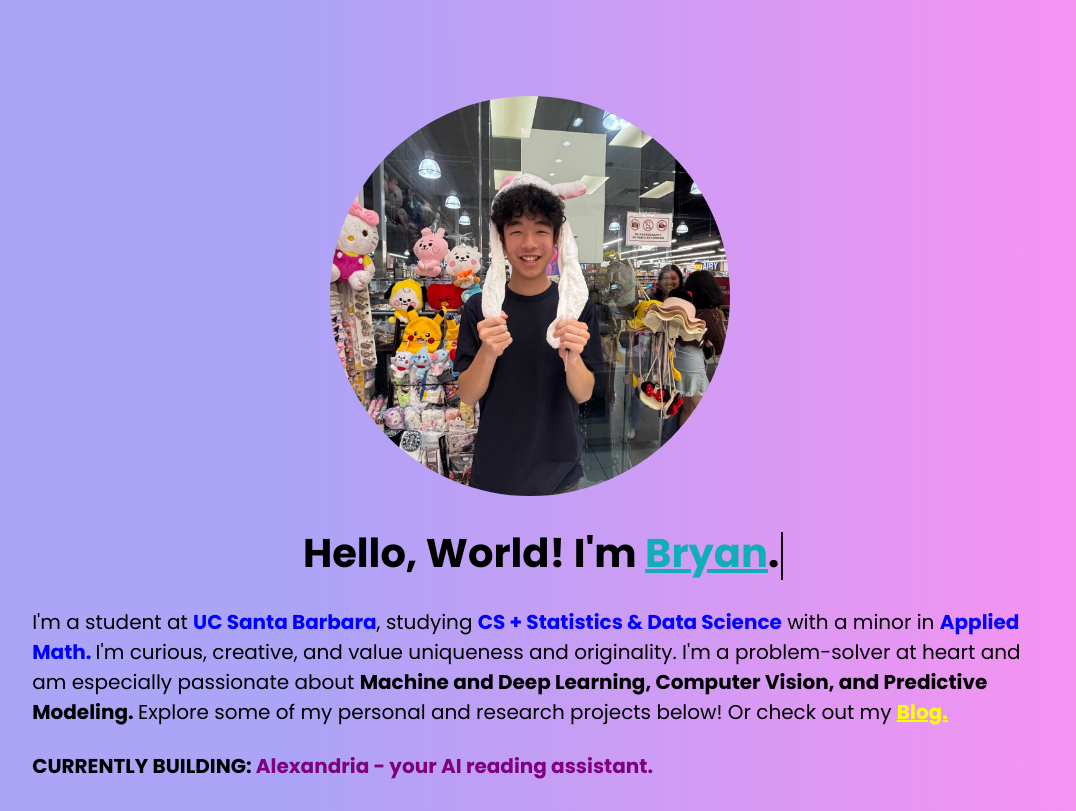
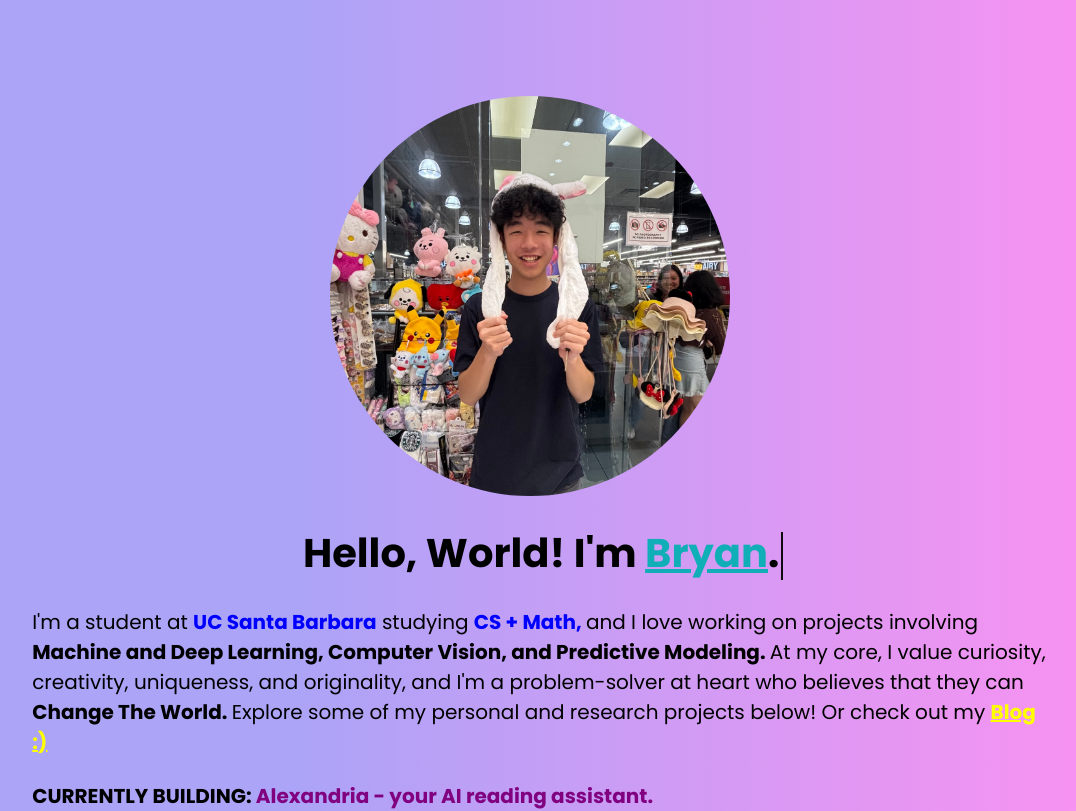
Before and after one commit to zixihong/old-portfolio, a Next.js app: page / in a window 1280 px wide. Shown: the top 811 px of the page, without its empty margins (110-1186 px from the left). Built offline with nearby package versions, Linux system fonts and the light colour scheme.

Commit message:
new build 12/2/24 2.0

```diff
--- a/src/app/page.js
+++ b/src/app/page.js
@@ -22,10 +22,10 @@ export default function Home() {
           <div className="heading">
             <h1><TypingText/></h1><br />
             <p>
-            I'm a student at <span style={{color: 'blue'}}><b>UC Santa Barbara</b></span>, studying <span style={{color: 'blue'}}><b>CS + Statistics & Data Science</b></span> with a minor in <span style={{color: 'blue'}}><b>Applied Math. </b></span>
-            I'm curious, creative, and value uniqueness and originality. I'm a problem-solver at heart and am especially passionate about <b>Machine and Deep Learning, Computer Vision, and Predictive Modeling. </b>
+            I'm a student at <span style={{color: 'blue'}}><b>UC Santa Barbara</b></span> studying <span style={{color: 'blue'}}><b>CS + Math, </b></span>
+            and I love working on projects involving <b>Machine and Deep Learning, Computer Vision, and Predictive Modeling. </b> At my core, I value curiosity, creativity, uniqueness, and originality, and I'm a problem-solver at heart who believes that they can <b>Change The World. </b>
             Explore some of my personal and research projects below! Or check out my {' '}
-            <Link href="/pure-simple-html" style={{color: 'yellow', textDecoration: 'underline', fontWeight: 'bold'}}> Blog. </Link>
+            <Link href="/pure-simple-html" style={{color: 'yellow', textDecoration: 'underline', fontWeight: 'bold'}}> Blog :) </Link>
             </p><br />
             <p>
               <b>CURRENTLY BUILDING:{' '}
```
